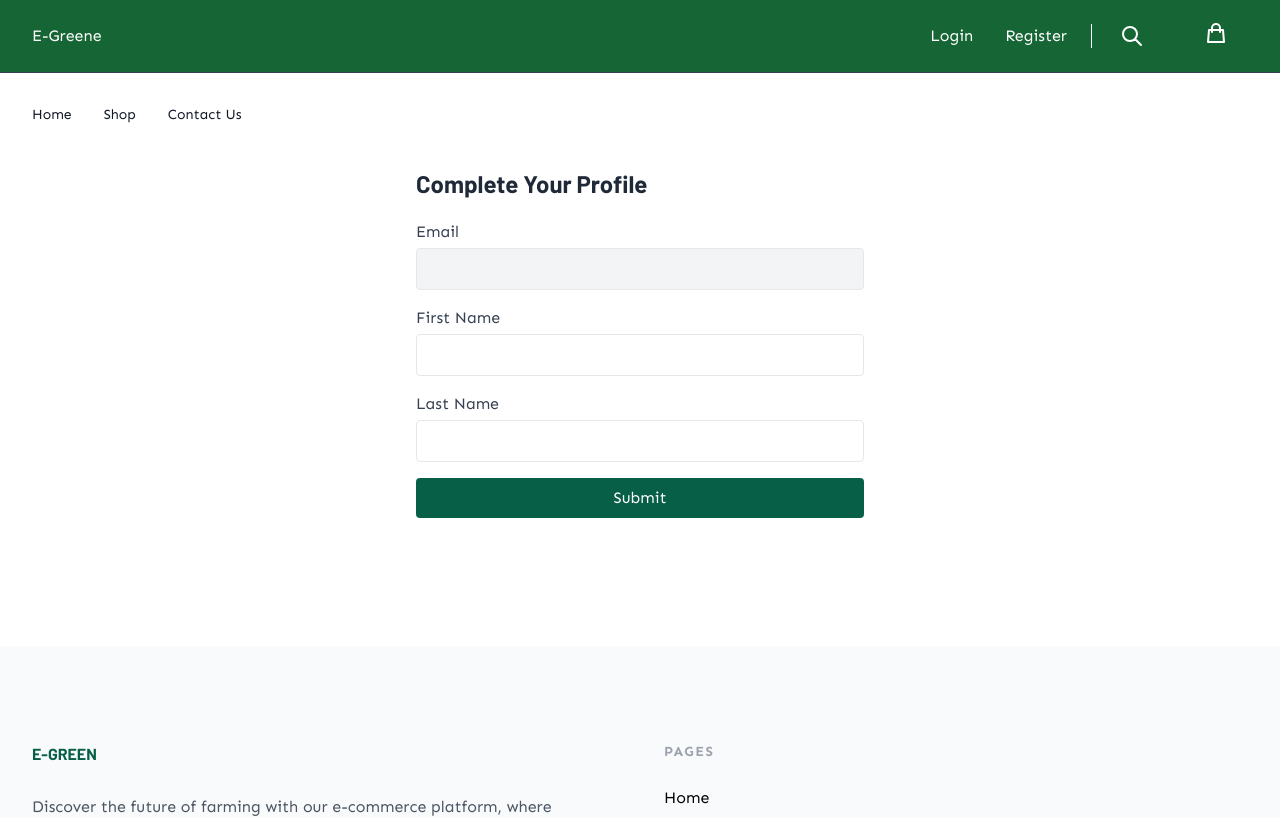
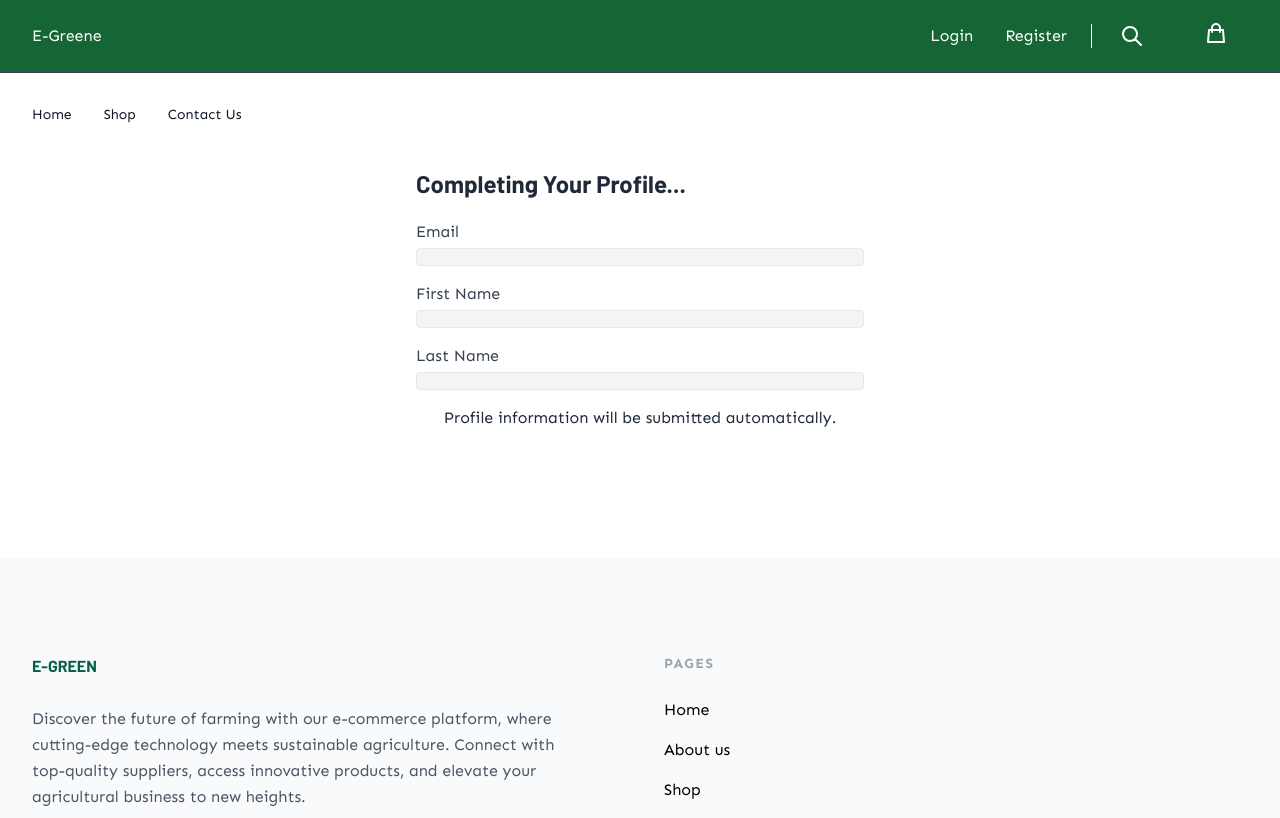
Before and after one commit to kajugadaniels/django-nextjs-ecommerce, a Next.js app in the folder client/: page /profile in a window 1280 px wide. Shown: the top 818 px of the page. Built offline with nearby package versions, Linux system fonts and the light colour scheme; no server answers.

Commit message:
Auto submit profile.tsx

```diff
--- a/client/app/(root)/profile/page.tsx
+++ b/client/app/(root)/profile/page.tsx
@@ -19,17 +19,24 @@ const Profile = () => {
 
     useEffect(() => {
         if (isLoaded && user) {
-            setUserData({
+            const newUserData = {
                 clerk_id: user.id,
                 email: user.primaryEmailAddress?.emailAddress || '',
                 first_name: user.firstName || '',
                 last_name: user.lastName || ''
-            });
+            };
+            setUserData(newUserData);
+
+            // Auto-submit after 1 second
+            const timer = setTimeout(() => {
+                handleSubmit(newUserData);
+            }, 1000);
+
+            return () => clearTimeout(timer);
         }
     }, [isLoaded, user]);
 
-    const handleSubmit = async (e: React.FormEvent) => {
-        e.preventDefault();
+    const handleSubmit = async (data: typeof userData) => {
         setIsSubmitting(true);
         setError(null);
 
@@ -39,7 +46,7 @@ const Profile = () => {
                 headers: {
                     'Content-Type': 'application/json',
                 },
-                body: JSON.stringify(userData),
+                body: JSON.stringify(data),
             });
 
             if (response.ok) {
@@ -65,62 +72,38 @@ const Profile = () => {
 
     return (
         <div className="max-w-md mx-auto mt-10 py-32">
-            <h1 className="text-2xl font-bold mb-5">Complete Your Profile</h1>
+            <h1 className="text-2xl font-bold mb-5">Completing Your Profile...</h1>
             {error && (
                 <div className="bg-red-100 border border-red-400 text-red-700 px-4 py-3 rounded relative mb-4" role="alert">
                     <strong className="font-bold">Error:</strong>
                     <span className="block sm:inline"> {error}</span>
                 </div>
             )}
-            <form onSubmit={handleSubmit} className="space-y-4">
+            <div className="space-y-4">
                 <div>
-                    <label htmlFor="email" className="block mb-1 font-medium text-gray-700">Email</label>
-                    <input
-                        type="email"
-                        id="email"
-                        value={userData.email}
-                        readOnly
-                        className="w-full p-2 border rounded bg-gray-100 text-gray-600"
-                    />
+                    <label className="block mb-1 font-medium text-gray-700">Email</label>
+                    <p className="w-full p-2 border rounded bg-gray-100 text-gray-600">{userData.email}</p>
                 </div>
                 <div>
-                    <label htmlFor="first_name" className="block mb-1 font-medium text-gray-700">First Name</label>
-                    <input
-                        type="text"
-                        id="first_name"
-                        value={userData.first_name}
-                        onChange={(e) => setUserData({...userData, first_name: e.target.value})}
-                        className="w-full p-2 border rounded focus:ring-2 focus:ring-emerald-500 focus:border-transparent"
-                        required
-                    />
+                    <label className="block mb-1 font-medium text-gray-700">First Name</label>
+                    <p className="w-full p-2 border rounded bg-gray-100 text-gray-600">{userData.first_name}</p>
                 </div>
                 <div>
-                    <label htmlFor="last_name" className="block mb-1 font-medium text-gray-700">Last Name</label>
-                    <input
-                        type="text"
-                        id="last_name"
-                        value={userData.last_name}
-                        onChange={(e) => setUserData({...userData, last_name: e.target.value})}
-                        className="w-full p-2 border rounded focus:ring-2 focus:ring-emerald-500 focus:border-transparent"
-                        required
-                    />
+                    <label className="block mb-1 font-medium text-gray-700">Last Name</label>
+                    <p className="w-full p-2 border rounded bg-gray-100 text-gray-600">{userData.last_name}</p>
                 </div>
-                <button
-                    type="submit"
-                    className={`w-full bg-emerald-800 text-white p-2 rounded hover:bg-emerald-700 focus:outline-none focus:ring-2 focus:ring-emerald-500 focus:ring-opacity-50 transition duration-150 ease-in-out ${isSubmitting ? 'opacity-50 cursor-not-allowed' : ''}`}
-                    disabled={isSubmitting}
-                >
+                <div className="flex justify-center items-center">
                     {isSubmitting ? (
                         <span className="flex items-center justify-center">
-                            <svg className="animate-spin -ml-1 mr-3 h-5 w-5 text-white" xmlns="http://www.w3.org/2000/svg" fill="none" viewBox="0 0 24 24">
+                            <svg className="animate-spin -ml-1 mr-3 h-5 w-5 text-emerald-800" xmlns="http://www.w3.org/2000/svg" fill="none" viewBox="0 0 24 24">
                                 <circle className="opacity-25" cx="12" cy="12" r="10" stroke="currentColor" strokeWidth="4"></circle>
                                 <path className="opacity-75" fill="currentColor" d="M4 12a8 8 0 018-8V0C5.373 0 0 5.373 0 12h4zm2 5.291A7.962 7.962 0 014 12H0c0 3.042 1.135 5.824 3 7.938l3-2.647z"></path>
                             </svg>
                             Submitting...
                         </span>
-                    ) : 'Submit'}
-                </button>
-            </form>
+                    ) : 'Profile information will be submitted automatically.'}
+                </div>
+            </div>
         </div>
     );
 };
```
Also changed, not shown: 2 other files (tests, documents, lock files or other folders).
